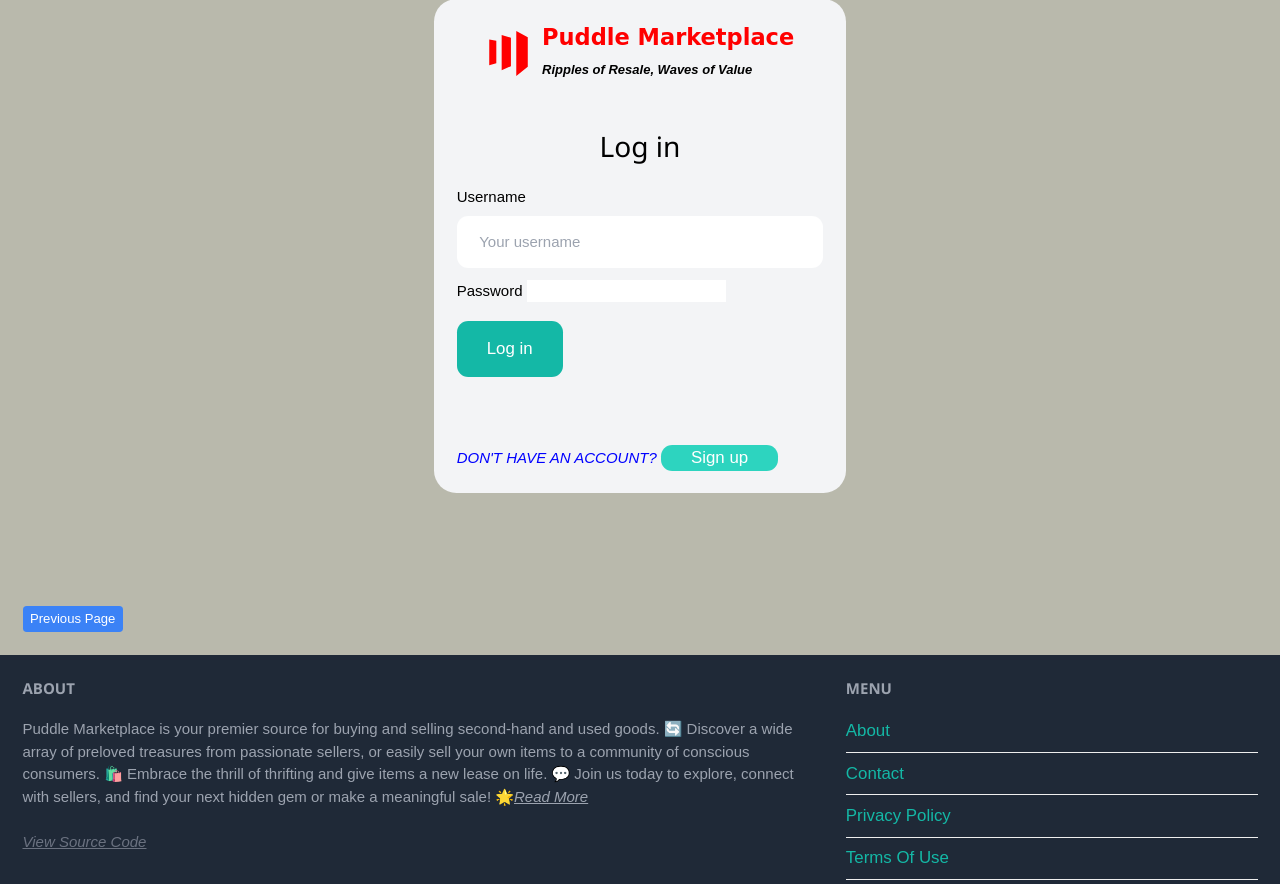
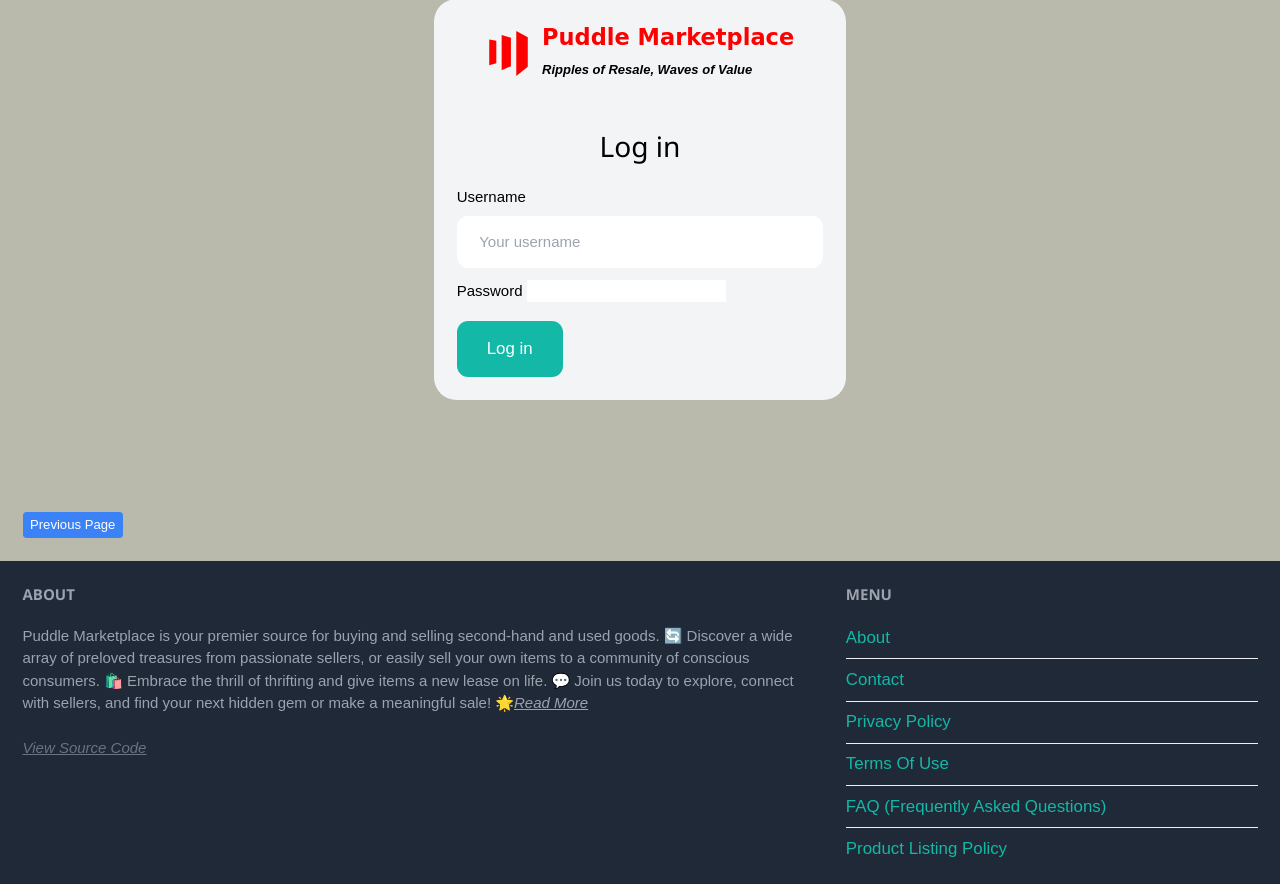
Before and after one commit to IanMalobaMwakha/Puddle, a Django app: page /login/ in a window 1280 px wide. Shown: the part 109-993 px from the top of the page. Run offline with Django 4.2, Linux system fonts and the light colour scheme; some libraries are stand-ins or nearby versions.

Commit message:
modified:   puddle/core/templates/core/login.html

```diff
--- a/puddle/core/templates/core/login.html
+++ b/puddle/core/templates/core/login.html
@@ -45,10 +45,6 @@
 
         <button class="py-4 px-8 text-lg bg-teal-500 hover:bg-teal-700 rounded-xl text-white">Log in</button>
         <br>
-        <br>
-        <br>
-        <br>
-        <p style="color:blue"><i>DON'T HAVE AN ACCOUNT?</i>  <a href="{% url 'core:signup' %}"><button class="py4 px-8 text-lg bg-teal-400 hover:bg-teal-700 rounded-xl text-white">Sign up</button></a></p>
 
     </form>
 
```
